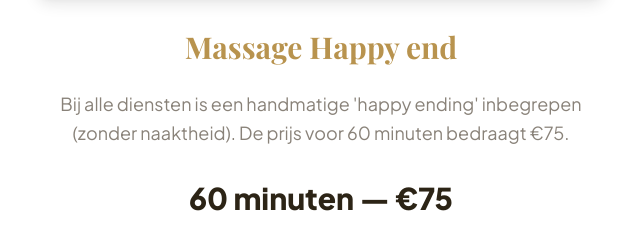
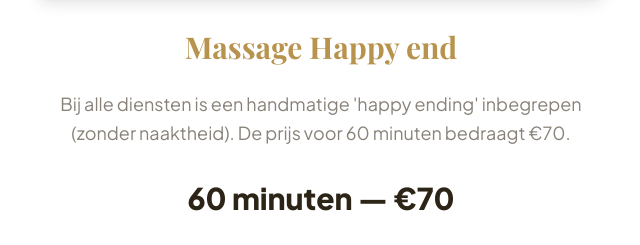
Before and after one commit to anawat34115/massage-2, a plain HTML site: page index.html in a window 1280 px wide. Shown: the part 2131-2376 px from the top of the page, 319-959 px from the left. Drawn offline with nearby package versions, Linux system fonts and the light colour scheme; a web font is replaced by a local one.

Commit message:
Initial commit

```diff
--- a/index.html
+++ b/index.html
@@ -119,7 +119,7 @@
         "@type": "OfferCatalog",
         "name": "Behandelingen",
         "itemListElement": [
-          { "@type": "Offer", "itemOffered": { "@type": "Service", "name": "Happy End Massage" }, "price": "75", "priceCurrency": "EUR" }
+          { "@type": "Offer", "itemOffered": { "@type": "Service", "name": "Happy End Massage" }, "price": "70", "priceCurrency": "EUR" }
         ]
       }
     }
@@ -259,9 +259,9 @@
                             <h3 class="text-3xl font-serif font-bold text-gold-primary mb-6">Massage Happy end</h3>
                             <p class="text-thai-brown/60 text-lg mb-8 leading-relaxed">Bij alle diensten is een
                                 handmatige 'happy ending' inbegrepen (zonder naaktheid). De prijs voor 60 minuten
-                                bedraagt €75.</p>
+                                bedraagt €70.</p>
                             <div class="flex flex-col items-center gap-3 mb-8">
-                                <div class="text-3xl font-black text-thai-black">60 minuten — €75</div>
+                                <div class="text-3xl font-black text-thai-black">60 minuten — €70</div>
                                 <!-- <div class="text-3xl font-black text-thai-black">30 min — €60</div> -->
                             </div>
                             <div class="flex flex-col gap-4 w-full">
@@ -270,7 +270,11 @@
                                     NU</a>
                                 <a href="https://wa.me/32471065581"
                                     class="flex justify-center items-center gap-2 w-full py-4 bg-[#25D366] text-white rounded-2xl font-black text-xl hover:bg-[#128C7E] transition-all shadow-lg">
-                                    <svg class="w-6 h-6" fill="currentColor" viewBox="0 0 24 24" xmlns="http://www.w3.org/2000/svg"><path d="M17.472 14.382c-.297-.149-1.758-.867-2.03-.967-.273-.099-.471-.148-.67.15-.197.297-.767.966-.94 1.164-.173.199-.347.223-.644.075-.297-.15-1.255-.463-2.39-1.475-.883-.788-1.48-1.761-1.653-2.059-.173-.297-.018-.458.13-.606.134-.133.298-.347.446-.52.149-.174.198-.298.298-.497.099-.198.05-.371-.025-.52-.075-.149-.669-1.612-.916-2.207-.242-.579-.487-.5-.669-.51a12.8 12.8 0 0 0-.57-.01c-.198 0-.52.074-.792.372-.272.297-1.04 1.016-1.04 2.479 0 1.462 1.065 2.875 1.213 3.074.149.198 2.095 3.2 5.077 4.487.709.306 1.262.489 1.694.625.712.227 1.36.195 1.871.118.571-.085 1.758-.719 2.006-1.413.248-.694.248-1.289.173-1.413-.074-.124-.272-.198-.57-.347m-5.421 7.403h-.004a9.87 9.87 0 0 1-5.031-1.378l-.361-.214-3.741.982.998-3.648-.235-.374a9.86 9.86 0 0 1-1.51-5.26c.001-5.45 4.436-9.884 9.888-9.884 2.64 0 5.122 1.03 6.988 2.898a9.825 9.825 0 0 1 2.893 6.994c-.003 5.45-4.437 9.884-9.885 9.884m8.413-18.297A11.815 11.815 0 0 0 12.05 0C5.495 0 .16 5.335.157 11.892c0 2.096.547 4.142 1.588 5.945L.057 24l6.305-1.654a11.882 11.882 0 0 0 5.683 1.448h.005c6.554 0 11.89-5.335 11.893-11.893a11.821 11.821 0 0 0-3.48-8.413Z"/></svg>
+                                    <svg class="w-6 h-6" fill="currentColor" viewBox="0 0 24 24"
+                                        xmlns="http://www.w3.org/2000/svg">
+                                        <path
+                                            d="M17.472 14.382c-.297-.149-1.758-.867-2.03-.967-.273-.099-.471-.148-.67.15-.197.297-.767.966-.94 1.164-.173.199-.347.223-.644.075-.297-.15-1.255-.463-2.39-1.475-.883-.788-1.48-1.761-1.653-2.059-.173-.297-.018-.458.13-.606.134-.133.298-.347.446-.52.149-.174.198-.298.298-.497.099-.198.05-.371-.025-.52-.075-.149-.669-1.612-.916-2.207-.242-.579-.487-.5-.669-.51a12.8 12.8 0 0 0-.57-.01c-.198 0-.52.074-.792.372-.272.297-1.04 1.016-1.04 2.479 0 1.462 1.065 2.875 1.213 3.074.149.198 2.095 3.2 5.077 4.487.709.306 1.262.489 1.694.625.712.227 1.36.195 1.871.118.571-.085 1.758-.719 2.006-1.413.248-.694.248-1.289.173-1.413-.074-.124-.272-.198-.57-.347m-5.421 7.403h-.004a9.87 9.87 0 0 1-5.031-1.378l-.361-.214-3.741.982.998-3.648-.235-.374a9.86 9.86 0 0 1-1.51-5.26c.001-5.45 4.436-9.884 9.888-9.884 2.64 0 5.122 1.03 6.988 2.898a9.825 9.825 0 0 1 2.893 6.994c-.003 5.45-4.437 9.884-9.885 9.884m8.413-18.297A11.815 11.815 0 0 0 12.05 0C5.495 0 .16 5.335.157 11.892c0 2.096.547 4.142 1.588 5.945L.057 24l6.305-1.654a11.882 11.882 0 0 0 5.683 1.448h.005c6.554 0 11.89-5.335 11.893-11.893a11.821 11.821 0 0 0-3.48-8.413Z" />
+                                    </svg>
                                     WHATSAPP
                                 </a>
                             </div>
```
